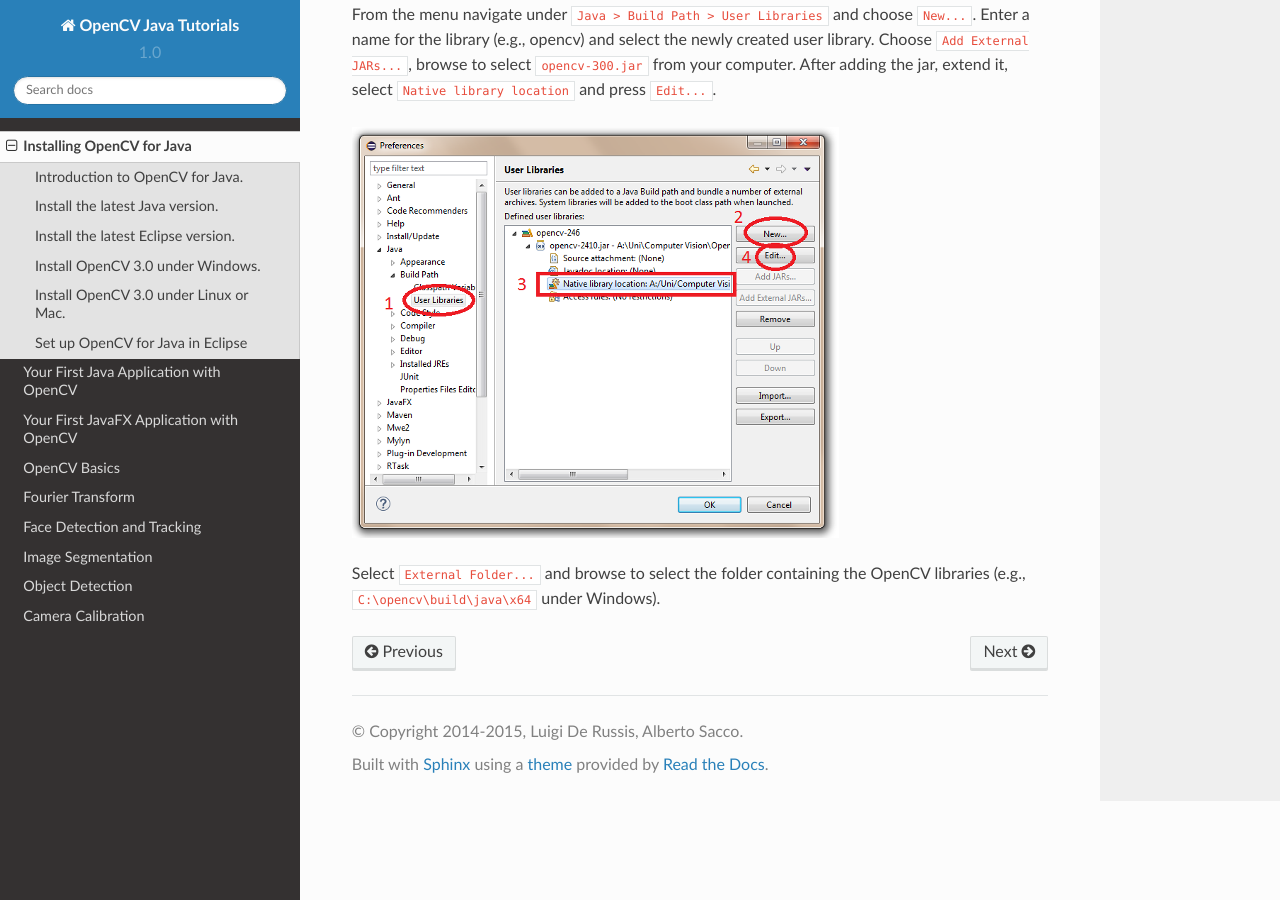
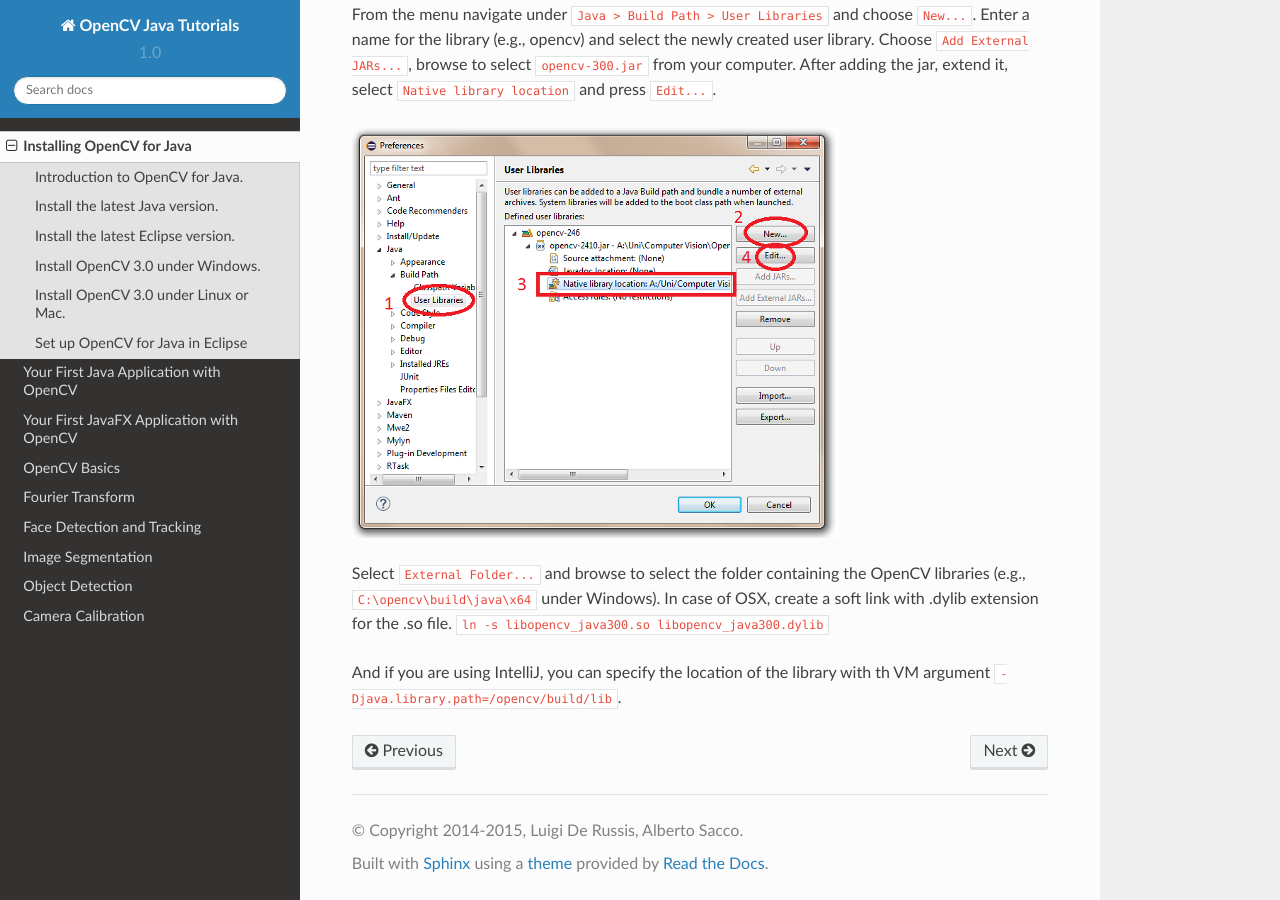
Before and after one commit to opencv-java/opencv-java-tutorials, a Sphinx documentation site: the page built from docs/source/01-installing-opencv-for-java.rst, in a window 1280 px wide and 900 px high, scrolled down 3458 px. Built offline with Sphinx 7.4.7 and the Read the Docs theme 2.0.0, drawn with Linux system fonts in a browser that asks for light colours.

Commit message:
Update 01-installing-opencv-for-java.rst
Added additional instruction for Mac OS. Need a .dylib link to the .so file. And a specific instruction for IntelliJ to include the library.

```diff
--- a/docs/source/01-installing-opencv-for-java.rst
+++ b/docs/source/01-installing-opencv-for-java.rst
@@ -69,3 +69,7 @@ After adding the jar, extend it, select ``Native library location`` and press ``
 .. image:: _static/01 - 03.png
 
 Select ``External Folder...`` and browse to select the folder containing the OpenCV libraries (e.g., ``C:\opencv\build\java\x64`` under Windows).
+In case of OSX, create a soft link with .dylib extension for the .so file.
+``ln -s libopencv_java300.so libopencv_java300.dylib``
+
+And if you are using IntelliJ, you can specify the location of the library with th VM argument ``-Djava.library.path=/opencv/build/lib``.
```
